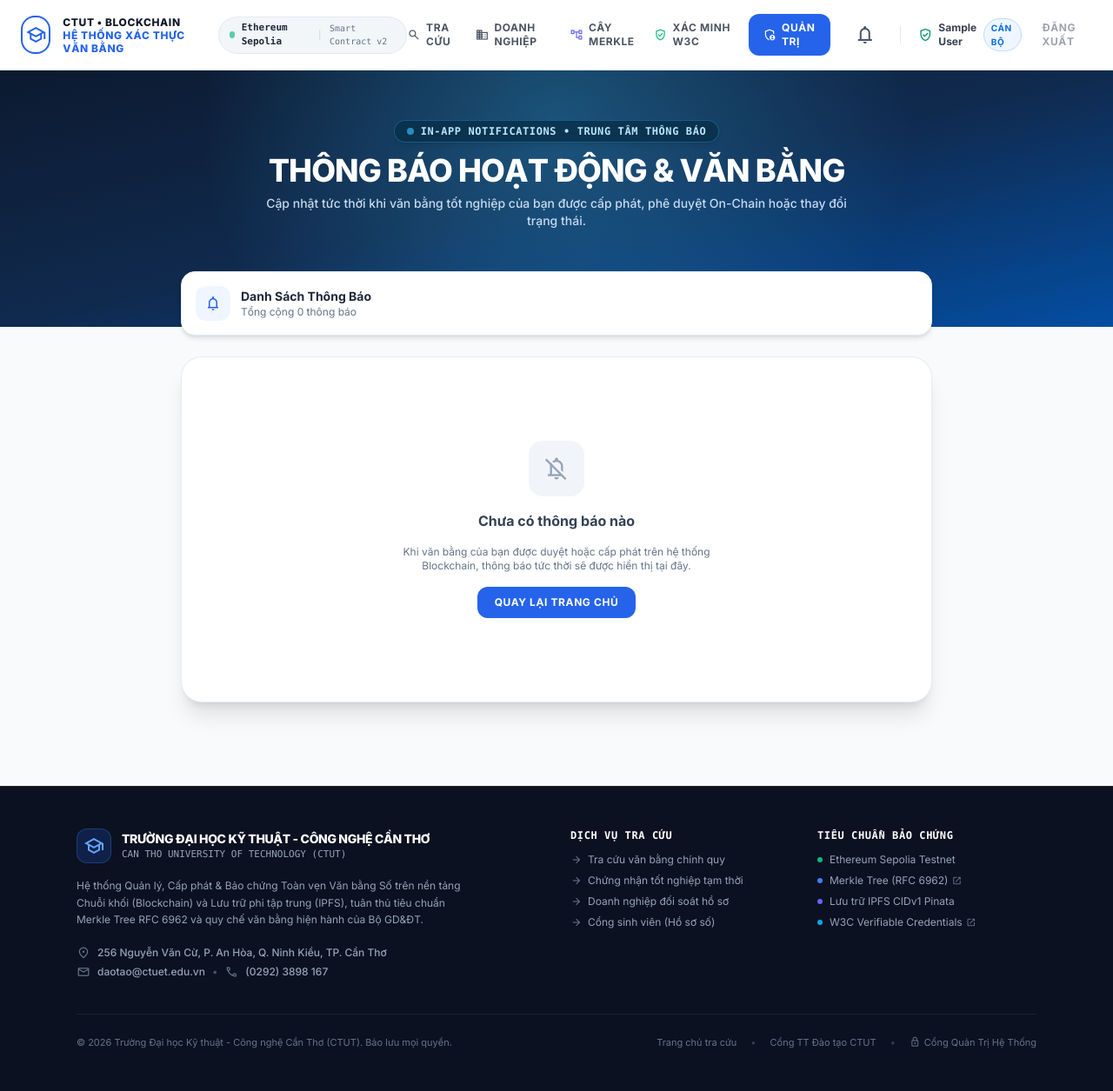
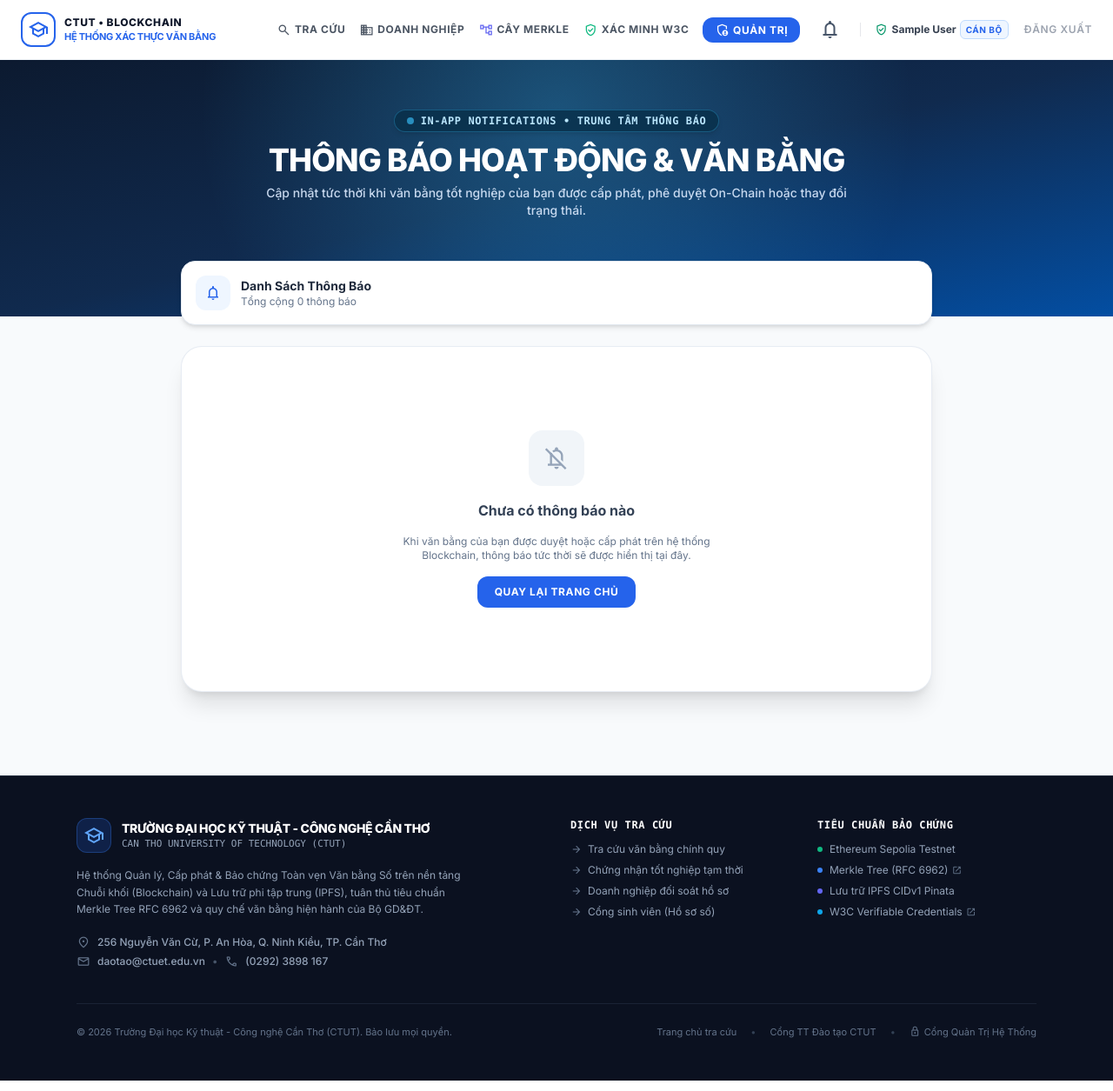
Before and after one commit to vtruongkhuong/HeThongLuuTru_CapPhat_XacMinhVanBang_Blockchain, a Django app: page /notifications/ in a window 1280 px wide. Shown: the whole page at 87% size. Run offline with Django 5.2, Linux system fonts and the light colour scheme; the visitor is signed in with stand-in values (Sample User, id 1); parts of the project's set-up code (start-up, migrations or seed data) failed here and were passed over; some libraries are stand-ins or nearby versions.

Commit message:
fix(ui): prevent navbar text wrapping and overlapping by adding whitespace-nowrap and responsive spacing

```diff
--- a/templates/base.html
+++ b/templates/base.html
@@ -62,18 +62,19 @@
 <body class="bg-gray-50 font-sans text-gray-900 min-h-screen flex flex-col">
 
     <!-- Navbar -->
-    <nav class="bg-white/90 backdrop-blur-md px-6 py-4 flex items-center justify-between shadow-sm sticky top-0 z-50 border-b border-gray-100">
-        <div class="flex items-center gap-4">
-            <a href="{% url 'landing' %}" class="flex items-center gap-3.5 group">
-                <div class="w-11 h-11 border-2 border-blue-600 rounded-2xl flex items-center justify-center text-blue-600 group-hover:bg-blue-600 group-hover:text-white transition-all shadow-xs">
-                    <span class="material-symbols-outlined text-2xl transition-transform group-hover:scale-110">school</span>
+    <nav class="bg-white/95 backdrop-blur-md px-4 sm:px-6 py-2.5 sm:py-3 flex items-center justify-between shadow-xs sticky top-0 z-50 border-b border-slate-100">
+        <div class="flex items-center gap-3 shrink-0">
+            <a href="{% url 'landing' %}" class="flex items-center gap-2.5 group shrink-0">
+                <div class="w-10 h-10 border-2 border-blue-600 rounded-xl flex items-center justify-center text-blue-600 group-hover:bg-blue-600 group-hover:text-white transition-all shadow-xs shrink-0">
+                    <span class="material-symbols-outlined text-2xl transition-transform group-hover:scale-105">school</span>
                 </div>
-                <div>
-                    <h1 class="font-black text-slate-900 uppercase tracking-wider text-xs leading-tight">CTUT • BLOCKCHAIN<br><span class="text-blue-600">HỆ THỐNG XÁC THỰC VĂN BẰNG</span></h1>
+                <div class="shrink-0 text-left">
+                    <h1 class="font-black text-slate-900 uppercase tracking-wider text-[11px] sm:text-xs leading-tight">CTUT • BLOCKCHAIN</h1>
+                    <span class="text-blue-600 text-[10px] sm:text-[11px] font-bold tracking-tight block">HỆ THỐNG XÁC THỰC VĂN BẰNG</span>
                 </div>
             </a>
 
-            <div class="hidden xl:flex items-center gap-2 px-3 py-1 rounded-full bg-slate-100/90 border border-slate-200/90 text-[11px] font-mono text-slate-600">
+            <div class="hidden 2xl:flex items-center gap-2 px-3 py-1 rounded-full bg-slate-100/90 border border-slate-200/90 text-[11px] font-mono text-slate-600 shrink-0">
                 <span class="w-2 h-2 rounded-full bg-emerald-500 animate-pulse"></span>
                 <span class="font-bold text-slate-800">Ethereum Sepolia</span>
                 <span class="text-slate-300">|</span>
@@ -81,37 +82,37 @@
             </div>
         </div>
 
-        <div class="flex items-center gap-5 text-sm font-semibold">
-            <a href="{% url 'landing' %}" class="text-gray-600 hover:text-ntt-light transition-colors flex items-center gap-1.5 text-xs uppercase tracking-wider font-bold">
-                <span class="material-symbols-outlined text-base">search</span> Tra cứu
+        <div class="flex items-center gap-2.5 sm:gap-3.5 lg:gap-4 text-xs font-semibold whitespace-nowrap shrink-0">
+            <a href="{% url 'landing' %}" class="text-gray-600 hover:text-blue-600 transition-colors flex items-center gap-1 uppercase tracking-wider font-bold whitespace-nowrap shrink-0">
+                <span class="material-symbols-outlined text-[17px]">search</span> Tra cứu
             </a>
-            <a href="{% url 'verification:employer_batch_verify' %}" class="text-gray-600 hover:text-blue-600 transition-colors flex items-center gap-1.5 text-xs uppercase tracking-wider font-bold">
-                <span class="material-symbols-outlined text-base">domain</span> Doanh nghiệp
+            <a href="{% url 'verification:employer_batch_verify' %}" class="text-gray-600 hover:text-blue-600 transition-colors flex items-center gap-1 uppercase tracking-wider font-bold whitespace-nowrap shrink-0">
+                <span class="material-symbols-outlined text-[17px]">domain</span> Doanh nghiệp
             </a>
-            <a href="{% url 'verification:merkle_visualizer' %}" class="text-gray-600 hover:text-blue-600 transition-colors flex items-center gap-1.5 text-xs uppercase tracking-wider font-bold">
-                <span class="material-symbols-outlined text-base text-indigo-500">account_tree</span> Cây Merkle
+            <a href="{% url 'verification:merkle_visualizer' %}" class="text-gray-600 hover:text-blue-600 transition-colors flex items-center gap-1 uppercase tracking-wider font-bold whitespace-nowrap shrink-0">
+                <span class="material-symbols-outlined text-[17px] text-indigo-500">account_tree</span> Cây Merkle
             </a>
-            <a href="{% url 'verification:w3c_standalone_verifier' %}" class="text-gray-600 hover:text-blue-600 transition-colors flex items-center gap-1.5 text-xs uppercase tracking-wider font-bold">
-                <span class="material-symbols-outlined text-base text-emerald-500">verified_user</span> Xác minh W3C
+            <a href="{% url 'verification:w3c_standalone_verifier' %}" class="text-gray-600 hover:text-blue-600 transition-colors flex items-center gap-1 uppercase tracking-wider font-bold whitespace-nowrap shrink-0">
+                <span class="material-symbols-outlined text-[17px] text-emerald-500">verified_user</span> Xác minh W3C
             </a>
 
             {% if user.is_authenticated %}
                 {% if not user.is_staff and not user.is_superuser %}
-                    <a href="{% url 'student_portal:dashboard' %}" class="text-gray-600 hover:text-ntt-light transition-colors flex items-center gap-1.5 text-xs uppercase tracking-wider font-bold">
-                        <span class="material-symbols-outlined text-base">workspace_premium</span> Văn bằng của tôi
+                    <a href="{% url 'student_portal:dashboard' %}" class="text-gray-600 hover:text-blue-600 transition-colors flex items-center gap-1 uppercase tracking-wider font-bold whitespace-nowrap shrink-0">
+                        <span class="material-symbols-outlined text-[17px]">workspace_premium</span> Văn bằng của tôi
                     </a>
                 {% endif %}
 
                 {% if user.is_staff or user.is_superuser %}
-                    <a href="/admin/" class="animate-btn text-white bg-blue-600 hover:bg-blue-700 px-4 py-2 rounded-xl transition-all flex items-center gap-1.5 text-xs uppercase tracking-wider font-bold shadow-xs">
-                        <span class="material-symbols-outlined text-base">admin_panel_settings</span> Quản trị
+                    <a href="/admin/" class="animate-btn text-white bg-blue-600 hover:bg-blue-700 px-3.5 py-1.5 rounded-xl transition-all flex items-center gap-1 uppercase tracking-wider font-bold shadow-xs whitespace-nowrap shrink-0">
+                        <span class="material-symbols-outlined text-[17px]">admin_panel_settings</span> Quản trị
                     </a>
                 {% endif %}
 
                 <!-- In-app Notification: Bell Icon + Badge -->
                 {% with unread=user.unread_notifications_count %}
-                <div class="relative flex items-center">
-                    <a href="/notifications/" class="relative p-2 text-slate-600 hover:text-blue-600 hover:bg-blue-50/80 rounded-xl transition-all flex items-center justify-center group" title="Thông báo hệ thống">
+                <div class="relative flex items-center shrink-0">
+                    <a href="/notifications/" class="relative p-1.5 text-slate-600 hover:text-blue-600 hover:bg-blue-50/80 rounded-xl transition-all flex items-center justify-center group" title="Thông báo hệ thống">
                         <span class="material-symbols-outlined text-2xl group-hover:scale-110 transition-transform">notifications</span>
                         {% if unread > 0 %}
                             <span class="absolute -top-1 -right-1 bg-rose-500 text-white text-[10px] font-black rounded-full h-4 min-w-[16px] px-1 flex items-center justify-center border-2 border-white shadow-xs animate-pulse">
@@ -122,24 +123,27 @@
                 </div>
                 {% endwith %}
 
-                <div class="w-px h-5 bg-gray-200"></div>
+                <div class="w-px h-4 bg-gray-200 shrink-0"></div>
 
                 {% if not user.is_staff and not user.is_superuser %}
-                    <a href="{% url 'student_portal:profile_update' %}" class="text-gray-700 hover:text-ntt-dark flex items-center gap-1.5 text-xs font-bold transition-colors">
-                        <span class="material-symbols-outlined text-lg text-ntt-light">account_circle</span>
+                    <a href="{% url 'student_portal:profile_update' %}" class="text-gray-700 hover:text-blue-600 flex items-center gap-1 font-bold transition-colors whitespace-nowrap shrink-0">
+                        <span class="material-symbols-outlined text-base text-blue-600">account_circle</span>
                         {{ user.get_full_name|default:user.username }}
                     </a>
                 {% else %}
-                    <span class="text-gray-700 flex items-center gap-1.5 text-xs font-bold cursor-default">
-                        <span class="material-symbols-outlined text-lg text-emerald-600">verified_user</span>
+                    <span class="text-gray-700 flex items-center gap-1 font-bold cursor-default whitespace-nowrap shrink-0">
+                        <span class="material-symbols-outlined text-base text-emerald-600">verified_user</span>
                         {{ user.get_full_name|default:user.username }}
-                        <span class="text-[10px] bg-blue-50 text-ntt-light px-2 py-0.5 rounded-full uppercase tracking-wider border border-blue-200">Cán bộ</span>
+                        <span class="text-[10px] bg-blue-50 text-blue-600 px-1.5 py-0.5 rounded-md uppercase tracking-wider border border-blue-200">Cán bộ</span>
                     </span>
                 {% endif %}
 
-                <a href="{% url 'accounts:logout' %}" class="text-gray-400 hover:text-red-500 transition-colors text-xs font-bold uppercase tracking-wider ml-1">Đăng xuất</a>
+                <a href="{% url 'accounts:logout' %}" class="text-gray-400 hover:text-red-500 transition-colors uppercase tracking-wider whitespace-nowrap shrink-0 ml-0.5" title="Đăng xuất">
+                    <span class="hidden sm:inline">Đăng xuất</span>
+                    <span class="sm:hidden material-symbols-outlined text-lg">logout</span>
+                </a>
             {% else %}
-                <a href="{% url 'accounts:login' %}" class="animate-btn px-5 py-2 border-2 border-blue-600 text-blue-600 hover:bg-blue-600 hover:text-white rounded-xl text-xs font-bold uppercase tracking-wider transition-all shadow-xs">
+                <a href="{% url 'accounts:login' %}" class="animate-btn px-4 py-1.5 border-2 border-blue-600 text-blue-600 hover:bg-blue-600 hover:text-white rounded-xl text-xs font-bold uppercase tracking-wider transition-all shadow-xs whitespace-nowrap shrink-0">
                     Đăng nhập
                 </a>
             {% endif %}
```
